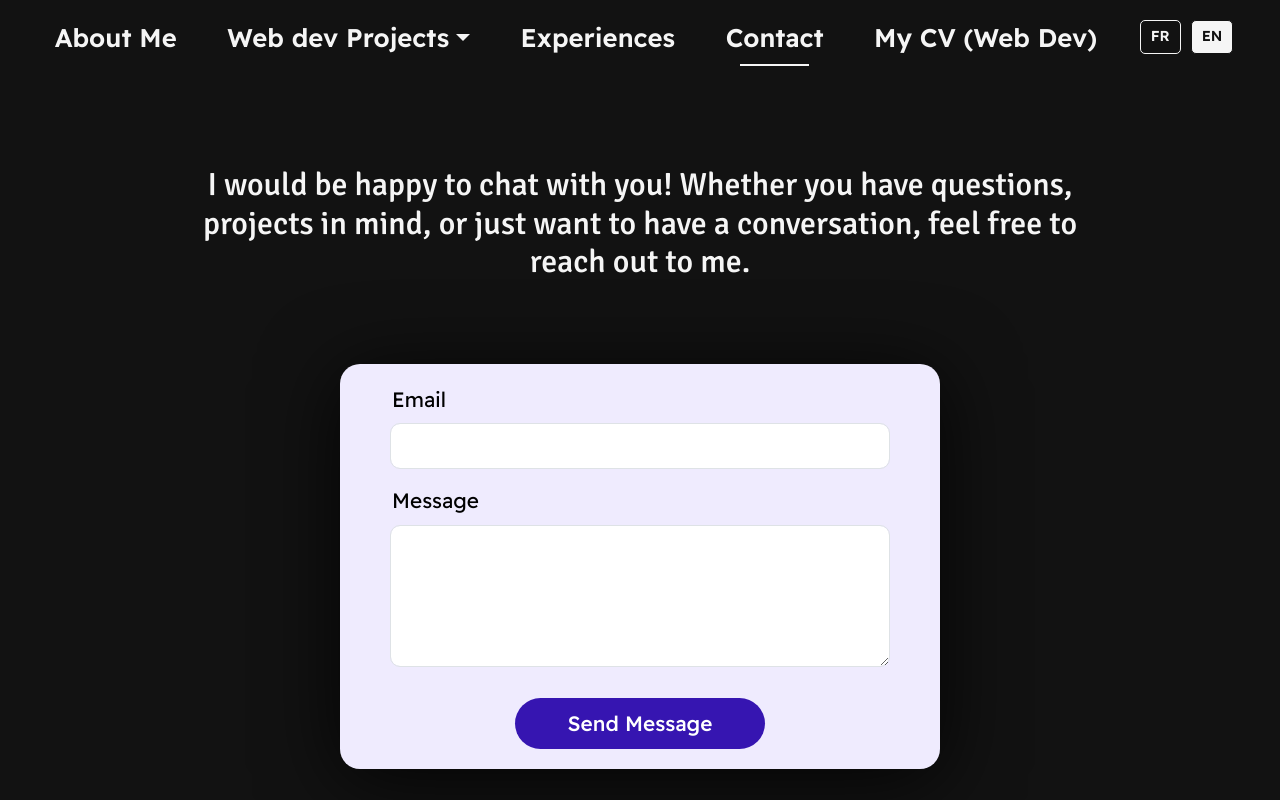
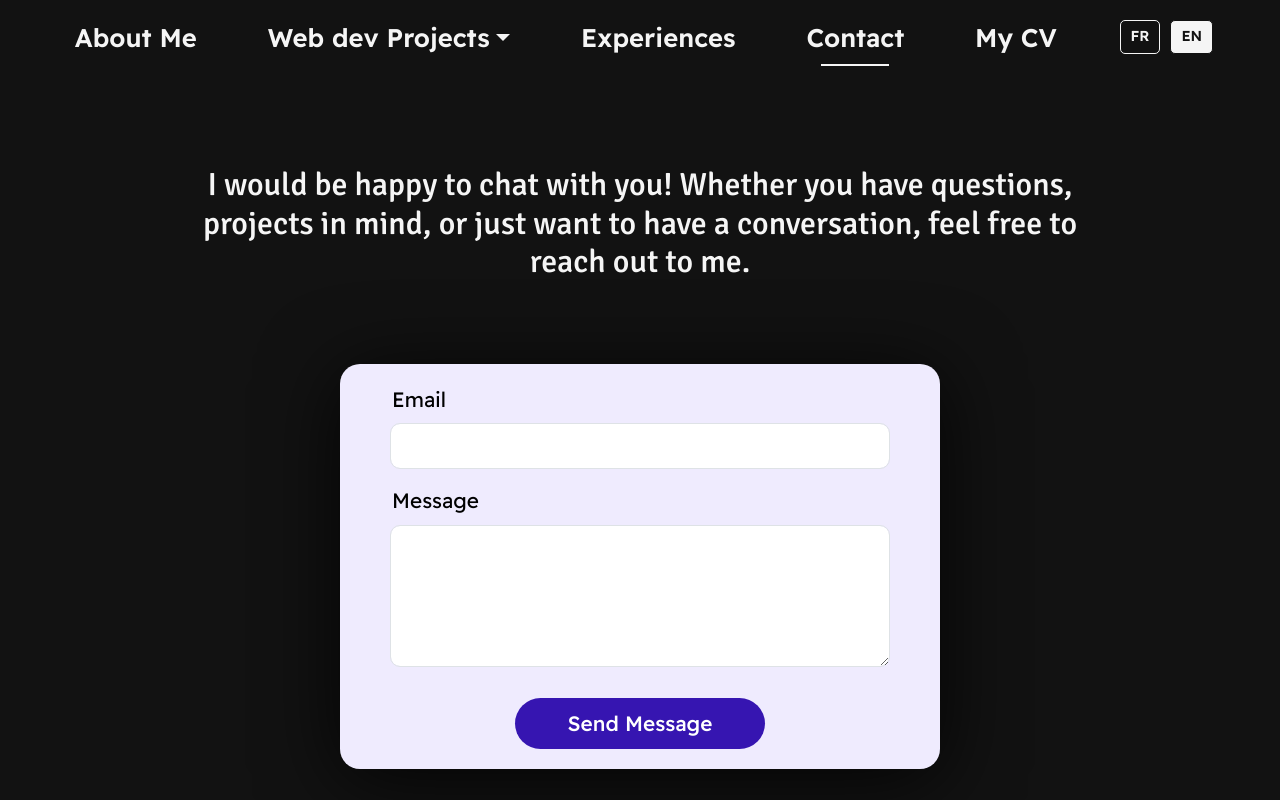
Before and after one commit to VictorDvs/Portfolio, a Vue app: page /contact in a window 1280 px wide. Built offline with nearby package versions, Linux system fonts and the light colour scheme.

Commit message:
nouveau cv tech writer

```diff
--- a/src/components/HeaderComponent.vue
+++ b/src/components/HeaderComponent.vue
@@ -27,7 +27,7 @@
    </div>
             <router-link class="nav-link nav-anchor" :to="'/experiences'" @click="closeMenu">{{ $t('navbar.experiences') }}</router-link>
             <router-link class="nav-link nav-anchor" :to="'/contact'" @click="closeMenu">{{ $t('navbar.contact') }}</router-link>
-            <a class="nav-link  nav-anchor" target="_blank" href="/CV_Victor_De_Vos.pdf">{{ $t('navbar.cv') }}</a>
+            <a class="nav-link  nav-anchor" target="_blank" href="/CV_Victor_DE_VOS.pdf">{{ $t('navbar.cv') }}</a>
             <div class="language-switcher">
               <button
                 v-for="lang in languages"
--- a/src/i18n/i18n.js
+++ b/src/i18n/i18n.js
@@ -9,7 +9,7 @@ const messages = {
       projects: "Web dev Projects",
       experiences: "Experiences",
       contact: "Contact",
-      cv: "My CV (Web Dev)"
+      cv: "My CV"
     },
     about: {
       title: "Welcome to my portfolio!",
@@ -54,7 +54,7 @@ const messages = {
       projects: "Projets Dév Web",
       experiences: "Expériences",
       contact: "Contact",
-      cv: "Mon CV (Dév web)"
+      cv: "Mon CV"
     },
     about: {
       title: "Bienvenue sur mon portfolio !",
```
Also changed, not shown: 1 other file (tests, documents, lock files or other folders).
